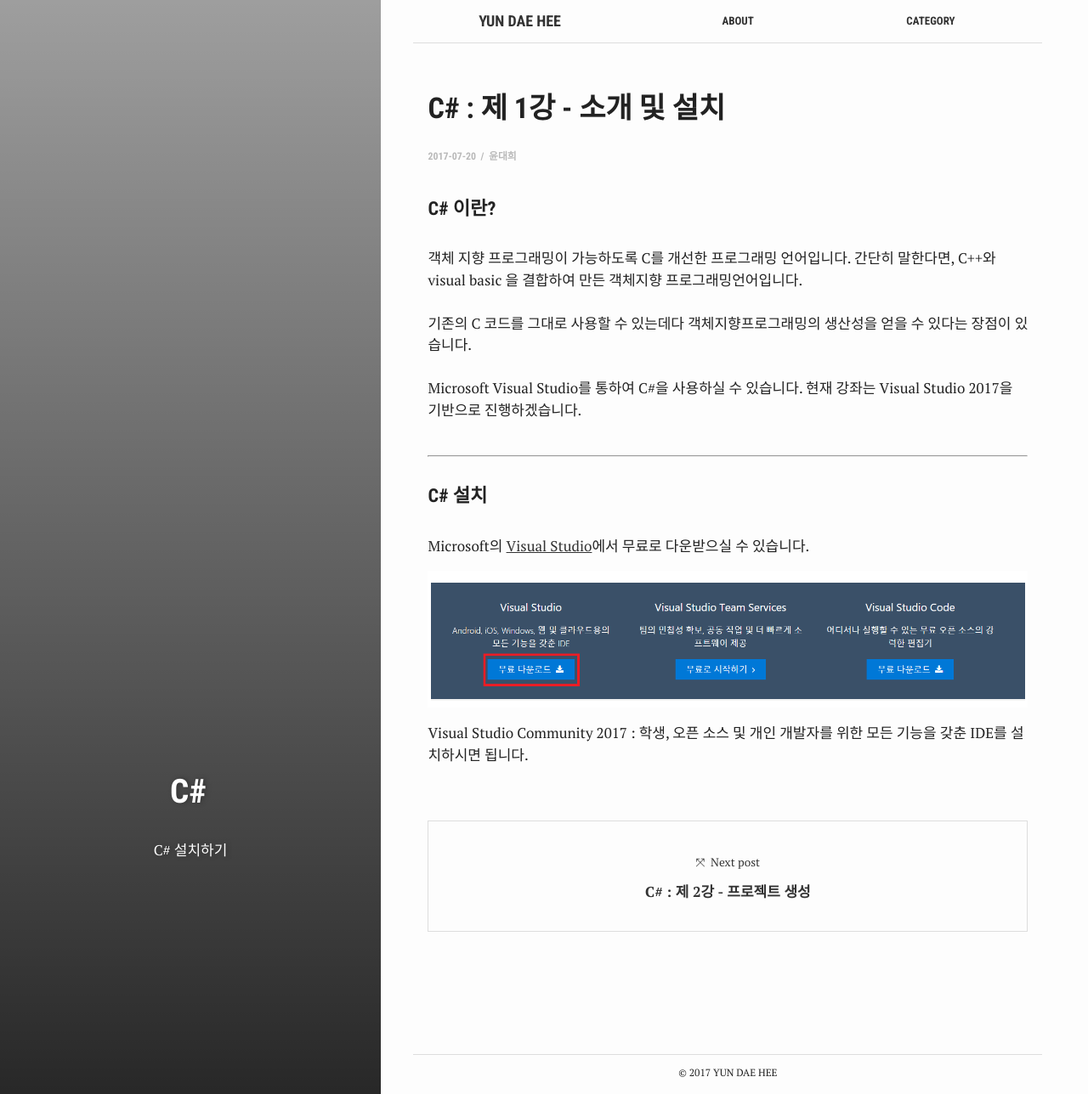
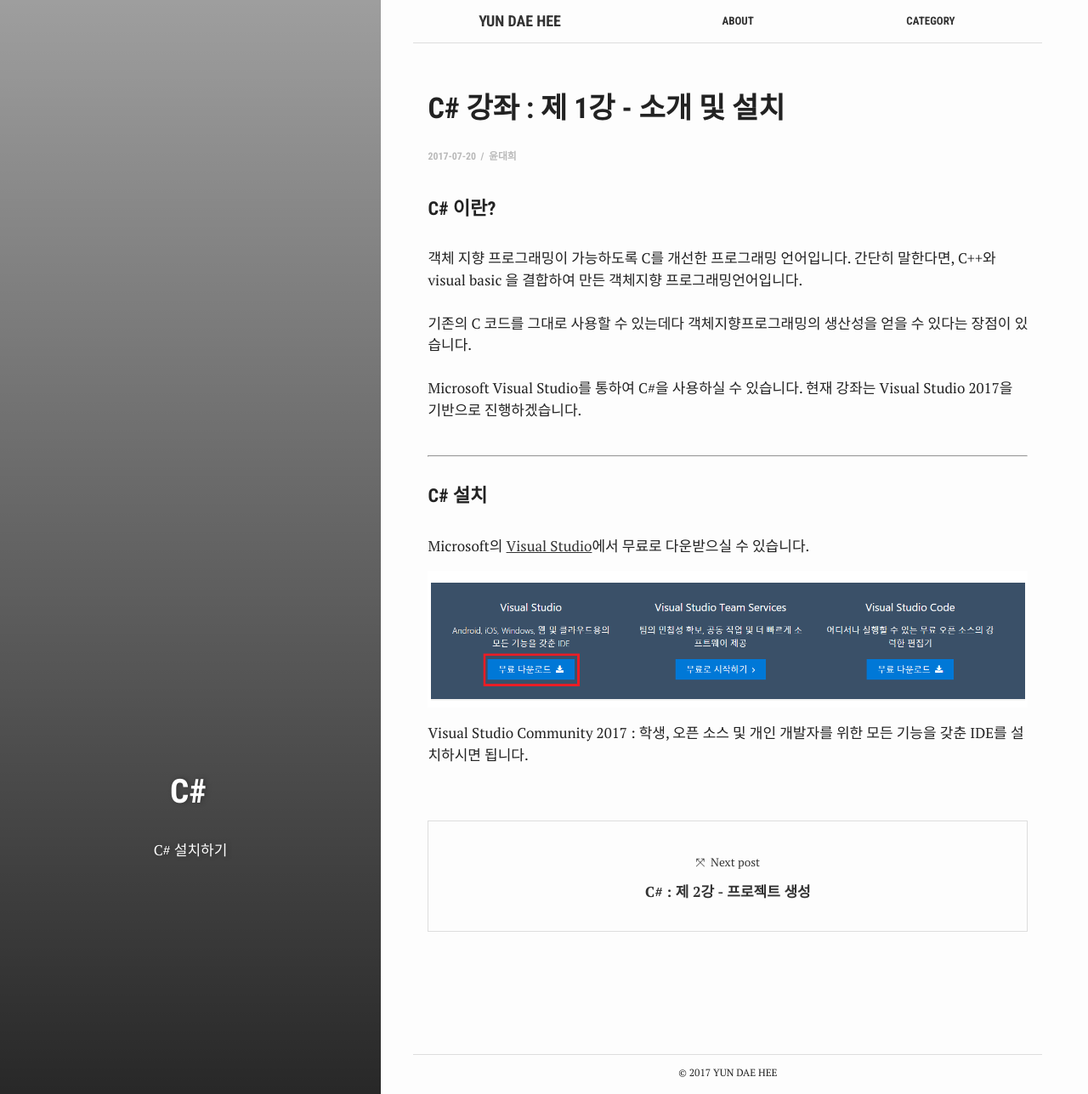
Before and after one commit to test076923/076923.github.io, a Jekyll site: the page built from _posts/2017-07-20-C#-1.md, in a window 1280 px wide and 1288 px high. Shown: the whole window at 85% size. Built offline with Jekyll 4.4.1, drawn with Linux system fonts in a browser that asks for light colours.

Commit message:
Update 2017-07-20-C#-1.md

```diff
--- a/_posts/2017-07-20-C#-1.md
+++ b/_posts/2017-07-20-C#-1.md
@@ -1,8 +1,8 @@
 ---
 bg: "Clogo.jpg"
 layout: post
-title:  "C# : 제 1강 - 소개 및 설치"
-crawlertitle: "C# : 제 1강 - 소개 및 설치"
+title:  "C# 강좌 : 제 1강 - 소개 및 설치"
+crawlertitle: "C# 강좌 : 제 1강 - 소개 및 설치"
 summary: "C# 설치하기"
 date: 2017-07-20
 categories: posts
```
